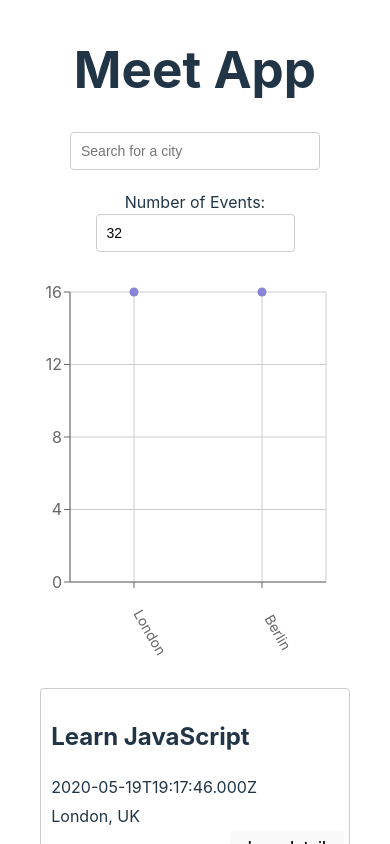
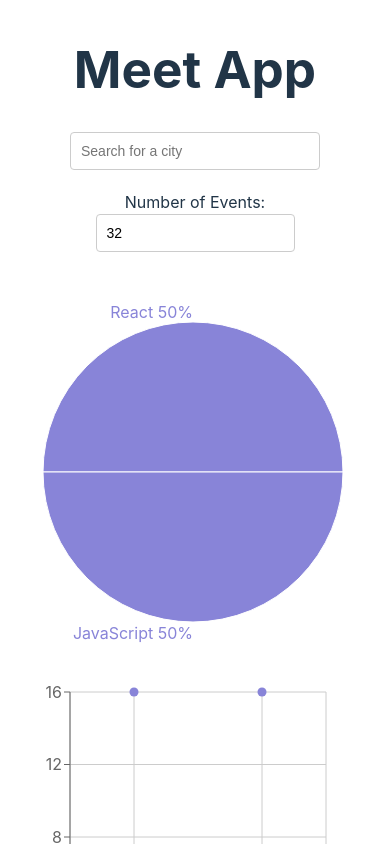
Before and after one commit to samanthasbytes/meet, a React (Vite) app: page / in a window 390 px wide. Shown: the top 844 px of the page. Built offline with nearby package versions, Linux system fonts and the light colour scheme; what atatus-spa would draw is missing.

Commit message:
Add EventGenresChart and update chart layout

```diff
--- a/src/App.css
+++ b/src/App.css
@@ -94,3 +94,14 @@
   width: 250px;
   z-index: 1000;
 }
+
+.charts-container {
+  display: grid;
+  grid-template-columns: 1fr 1fr;
+}
+
+@media (max-width: 768px) {
+  .charts-container {
+    grid-template-columns: 1fr;
+  }
+}
--- a/src/App.jsx
+++ b/src/App.jsx
@@ -7,6 +7,7 @@
 import { ErrorAlert } from './components/Alert';
 import { WarningAlert } from './components/Alert';
 import CityEventsChart from './components/CityEventsChart';
+import EventGenresChart from './components/EventGenresChart';
 
 import './App.css';
 
@@ -55,7 +56,10 @@
         setWarningAlert={setWarningAlert}
       />
       <NumberOfEvents setCurrentNOE={setCurrentNOE} setErrorAlert={setErrorAlert} setWarningAlert={setWarningAlert} />
-      <CityEventsChart allLocations={allLocations} events={events} />
+      <div className="charts-container">
+        <EventGenresChart events={events} />
+        <CityEventsChart allLocations={allLocations} events={events} />
+      </div>
       <EventList events={events} />
     </div>
   );
--- /dev/null
+++ b/src/components/EventGenresChart.jsx
@@ -0,0 +1,53 @@
+/* eslint-disable react-hooks/exhaustive-deps */
+import React, { useState, useEffect } from 'react';
+import { Pie, PieChart, ResponsiveContainer } from 'recharts';
+
+const EventGenresChart = ({ events = [] }) => {
+  const [data, setData] = useState([]);
+  const genres = ['React', 'JavaScript', 'Node', 'jQuery', 'Angular'];
+
+  useEffect(() => {
+    setData(getData());
+  }, [`${events}`]);
+
+  // getData will find out how many events per "genre" (found in event "summaries")
+  const getData = () => {
+    const data = genres.map((genre) => {
+      const filteredEvents = events.filter((event) => event.summary.includes(genre));
+      return {
+        name: genre,
+        value: filteredEvents.length,
+      };
+    });
+    return data;
+  };
+
+  const renderCustomizedLabel = ({ cx, cy, midAngle, outerRadius, percent, index }) => {
+    const RADIAN = Math.PI / 180;
+    const radius = outerRadius;
+    const x = cx + radius * Math.cos(-midAngle * RADIAN) * 1.07;
+    const y = cy + radius * Math.sin(-midAngle * RADIAN) * 1.07;
+    return percent ? (
+      <text x={x} y={y} fill="#8884d8" textAnchor={x > cx ? 'start' : 'end'} dominantBaseline="central">
+        {`${genres[index]} ${(percent * 100).toFixed(0)}%`}
+      </text>
+    ) : null;
+  };
+
+  return (
+    <ResponsiveContainer width="99%" height={400}>
+      <PieChart>
+        <Pie
+          data={data}
+          dataKey="value"
+          fill="#8884d8"
+          labelLine={false}
+          label={renderCustomizedLabel}
+          outerRadius={150}
+        />
+      </PieChart>
+    </ResponsiveContainer>
+  );
+};
+
+export default EventGenresChart;
```
